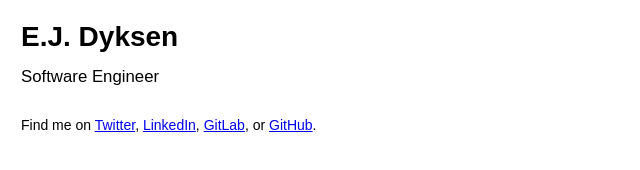
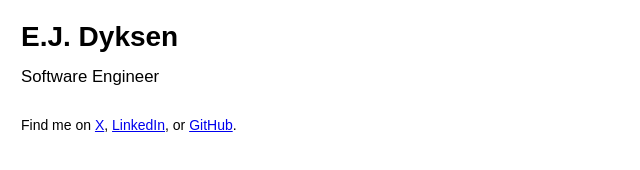
Before and after one commit to ejdyksen/ejd.io, a plain HTML site: page src/index.html in a window 1280 px wide. Shown: the whole page, without its empty margins (0-640 px from the left). Drawn offline with Linux system fonts and the light colour scheme.

Commit message:
Link updates

```diff
--- a/src/index.html
+++ b/src/index.html
@@ -19,9 +19,8 @@
   </header>
 <p>
   Find me on
-  <a href="https://twitter.com/ejdyksen">Twitter</a>,
+  <a href="https://x.com/ejdyksen">X</a>,
   <a href="https://www.linkedin.com/in/ejdyksen/">LinkedIn</a>,
-  <a href="https://gitlab.com/ejdyksen">GitLab</a>,
   or
   <a href="https://github.com/ejdyksen">GitHub</a>.
 </p>
```
